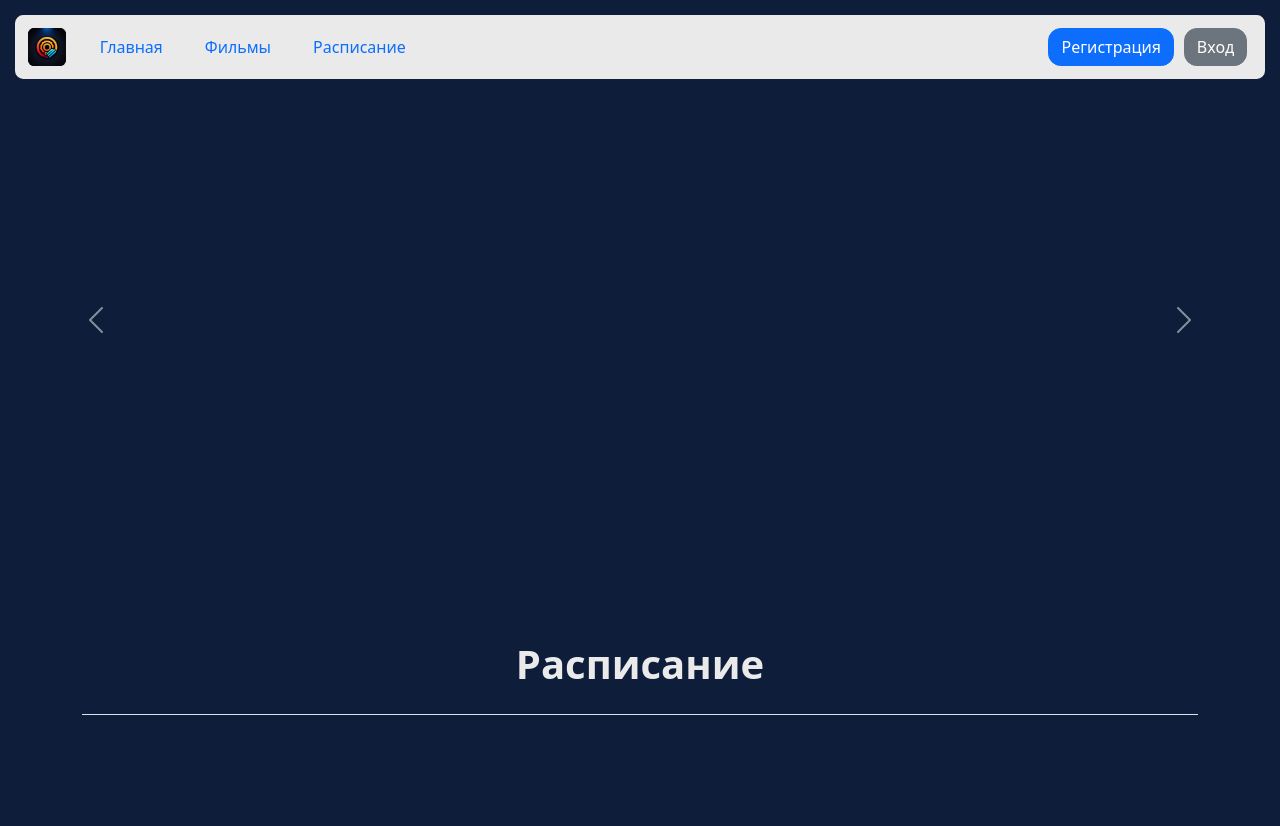
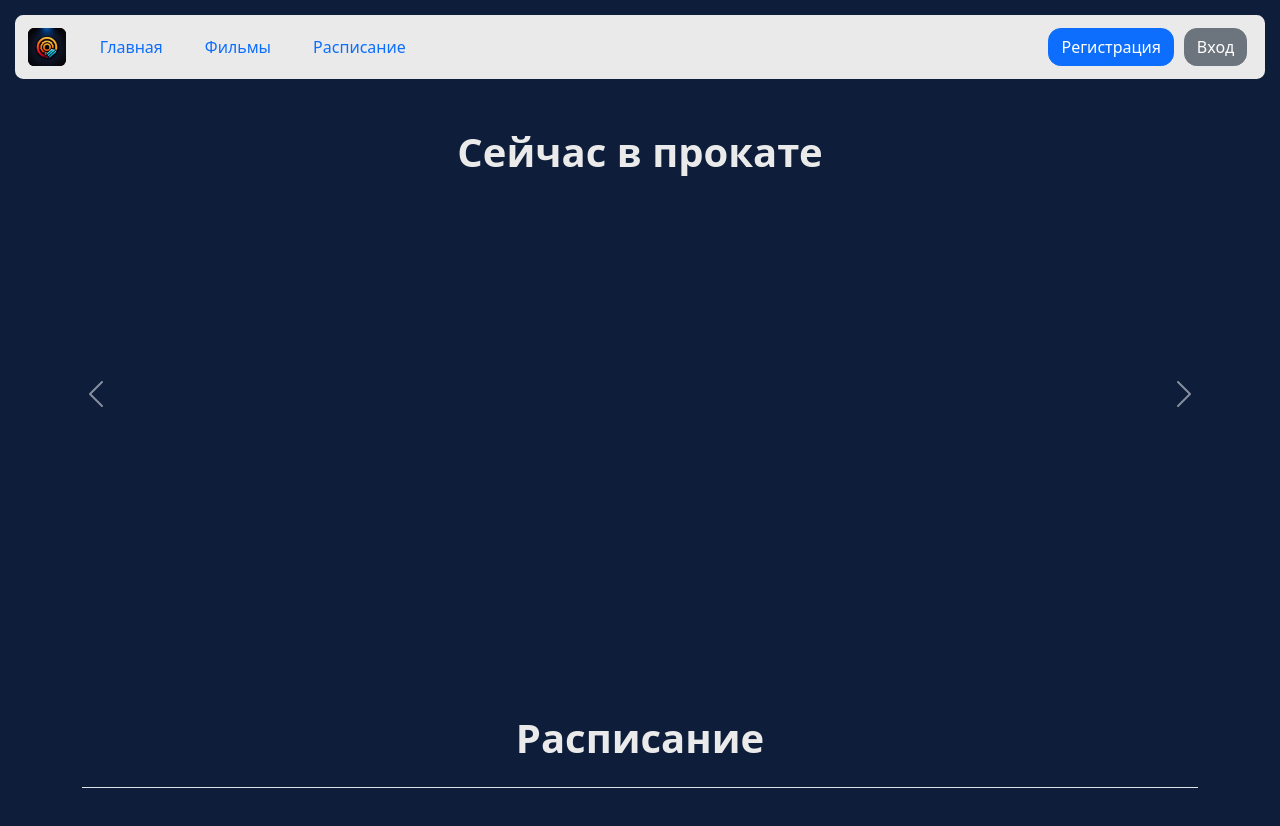
Before and after one commit to AndreiDuvakin/Django_CineSync, a Django app: template CineSync/templates/home/homepage.html in a window 1280 px wide. Shown: the top 826 px of the page. Before the commit the page ends 715 px from the top, so only its background shows below. Run offline with Django 4.2, Linux system fonts and the light colour scheme; the template is opened without the code that fills it, so the values that code supplies are empty; some libraries are stand-ins or nearby versions.

Commit message:
поправил главную страницу

```diff
--- a/CineSync/static/css/home/homepage.css
+++ b/CineSync/static/css/home/homepage.css
@@ -1,5 +1,4 @@
 .carousel_films {
-    margin-top: 5vw;
     height: 30vw;
     width: 100%;
 }
@@ -129,3 +128,6 @@
 .genre {
     margin-right: 0.5vw;
 }
+.carousel_title {
+    margin-top: 5vw;
+}
--- a/CineSync/templates/home/homepage.html
+++ b/CineSync/templates/home/homepage.html
@@ -5,6 +5,7 @@
 {% endblock title %}
 {% block content %}
 <link href="{% static 'css/home/homepage.css' %}" rel="stylesheet">
+<h1 class="header_title carousel_title">Сейчас в прокате</h1>
 <div id="carouselWhite" class="carousel carousel slide carousel_films" data-bs-ride="carousel">
     <div class="carousel-indicators">
         {% for film in films_preview %}
```
